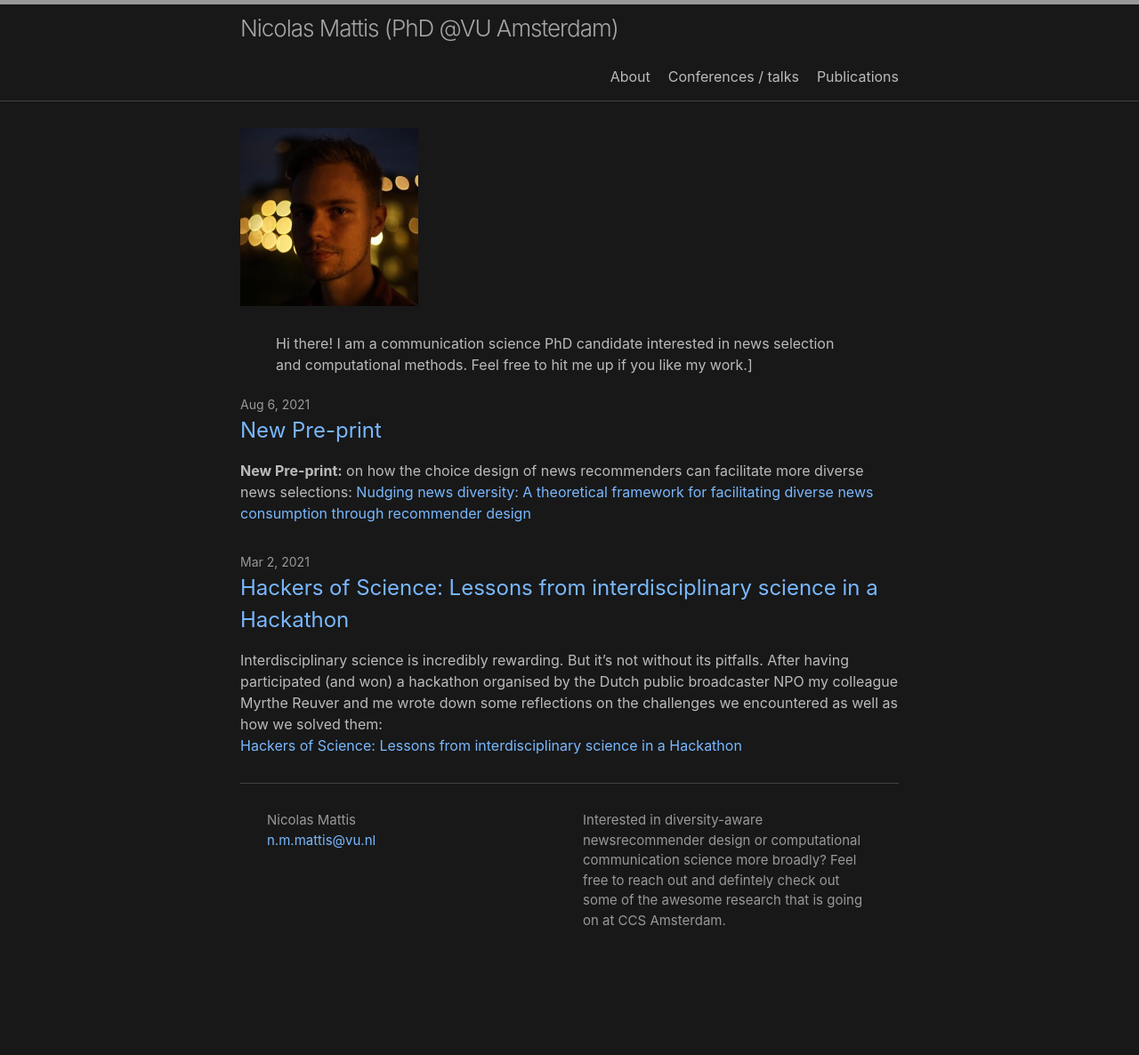
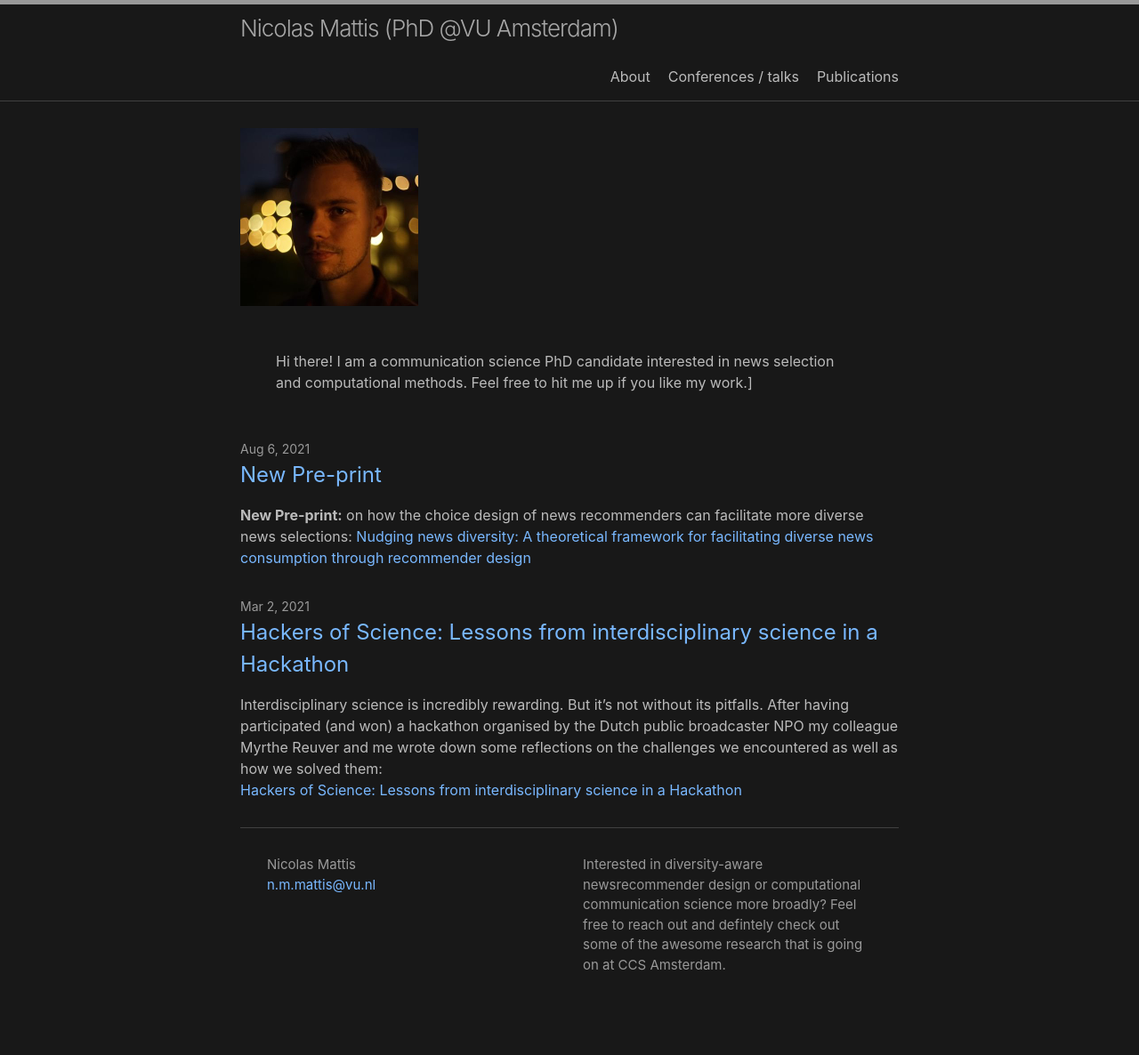
Before and after one commit to nickma101/nickma101.github.io, a Jekyll site: the page built from index.md, in a window 1280 px wide. Shown: the whole page at 89% size. Built offline with Jekyll 4.4.1, drawn with Linux system fonts in a browser that asks for light colours; before the commit the page ends 1136 px from its top, so only the background shows below that.

Commit message:
Update index.md

```diff
--- a/index.md
+++ b/index.md
@@ -11,4 +11,4 @@ layout: home
 <img src="image.jpg" width="200" height="200" />
 </div>
 
-<p style="margin:30px 40px 20px"> Hi there! I am a communication science PhD candidate interested in news selection and computational methods. Feel free to hit me up if you like my work.]</p>
+<p style="margin:50px 40px 50px"> Hi there! I am a communication science PhD candidate interested in news selection and computational methods. Feel free to hit me up if you like my work.]</p>
```
